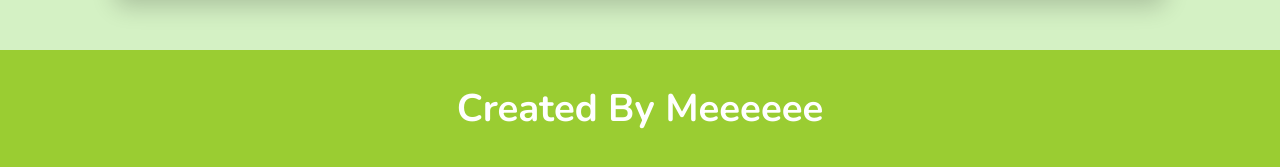
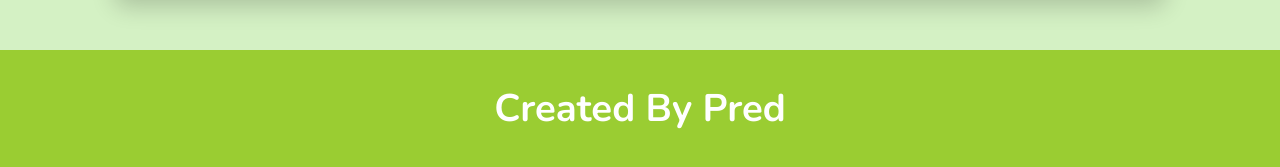
Before and after one commit to niteshrp24/fertilizermodel, a Flask app: page /detail in a window 1280 px wide. Shown: the part 2233-2400 px from the top of the page. Run offline with Flask 3, Linux system fonts and the light colour scheme; parts of the project's set-up code (start-up, migrations or seed data) failed here and were passed over.

Commit message:
Update detailp.html

```diff
--- a/templates/detailp.html
+++ b/templates/detailp.html
@@ -270,7 +270,7 @@
     </section>
 
     <section class="footer">
-      <h1>Created by meeeeee
+      <h1>Created by pred
       </h1>
     </section>
 
```
